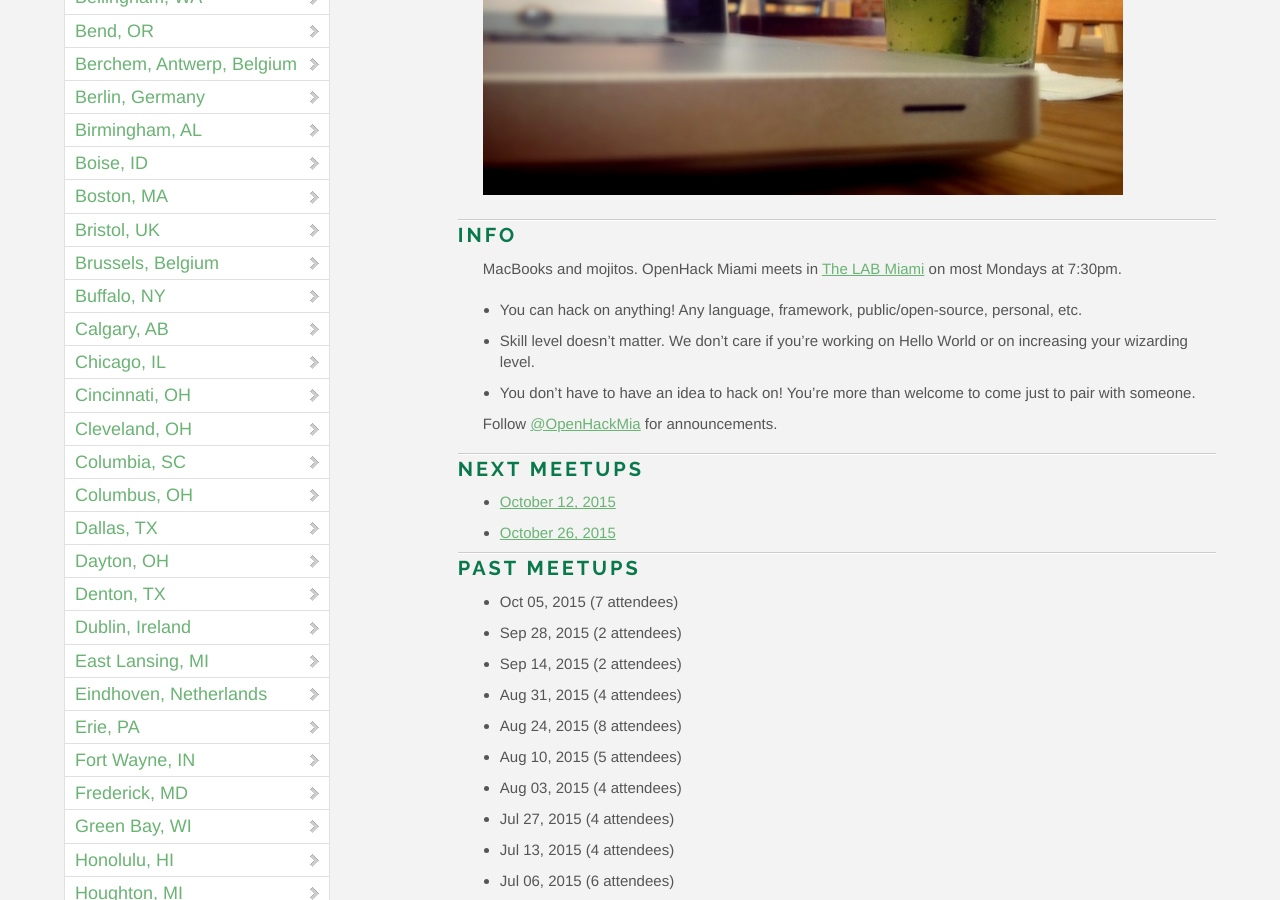
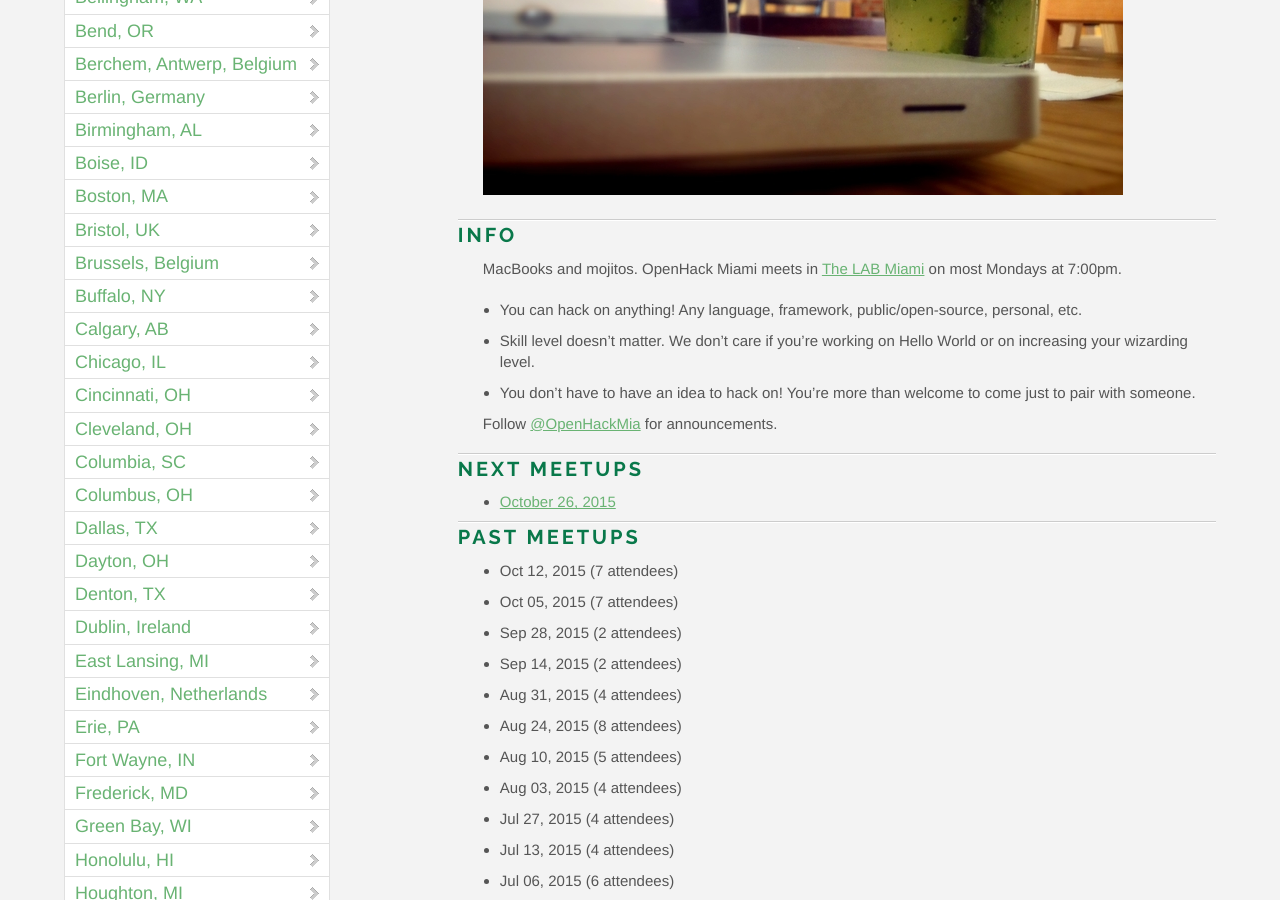
Before and after one commit to OpenHack/openhack.github.com, a Jekyll site: the page built from miami/index.markdown, in a window 1280 px wide and 900 px high, scrolled down 500 px. Built offline with Jekyll 4.4.1, drawn with Linux system fonts in a browser that asks for light colours; nearby versions of some CDN libraries; comment, search, counter and statistics services are not loaded.

Commit message:
Update Miami

```diff
--- a/miami/index.markdown
+++ b/miami/index.markdown
@@ -9,7 +9,7 @@ title: OpenHack - Miami, FL
 
 ### Info
 
-MacBooks and mojitos. OpenHack Miami meets in [The LAB Miami](http://thelabmiami.com/) on most Mondays at 7:30pm.
+MacBooks and mojitos. OpenHack Miami meets in [The LAB Miami](http://thelabmiami.com/) on most Mondays at 7:00pm.
 
 * You can hack on anything! Any language, framework, public/open-source, personal, etc.
 * Skill level doesn't matter. We don't care if you're working on Hello World or on increasing your wizarding level.
@@ -19,11 +19,11 @@ Follow [@OpenHackMia](http://twitter.com/openhackmia) for announcements.
 
 ### Next meetups
 
-* [October 12, 2015](http://www.meetup.com/miamirb/events/225845485/)
 * [October 26, 2015](http://www.meetup.com/miamirb/events/225845505/)
 
 ### Past meetups
 
+* Oct 12, 2015 (7 attendees)
 * Oct 05, 2015 (7 attendees)
 * Sep 28, 2015 (2 attendees)
 * Sep 14, 2015 (2 attendees)
```
